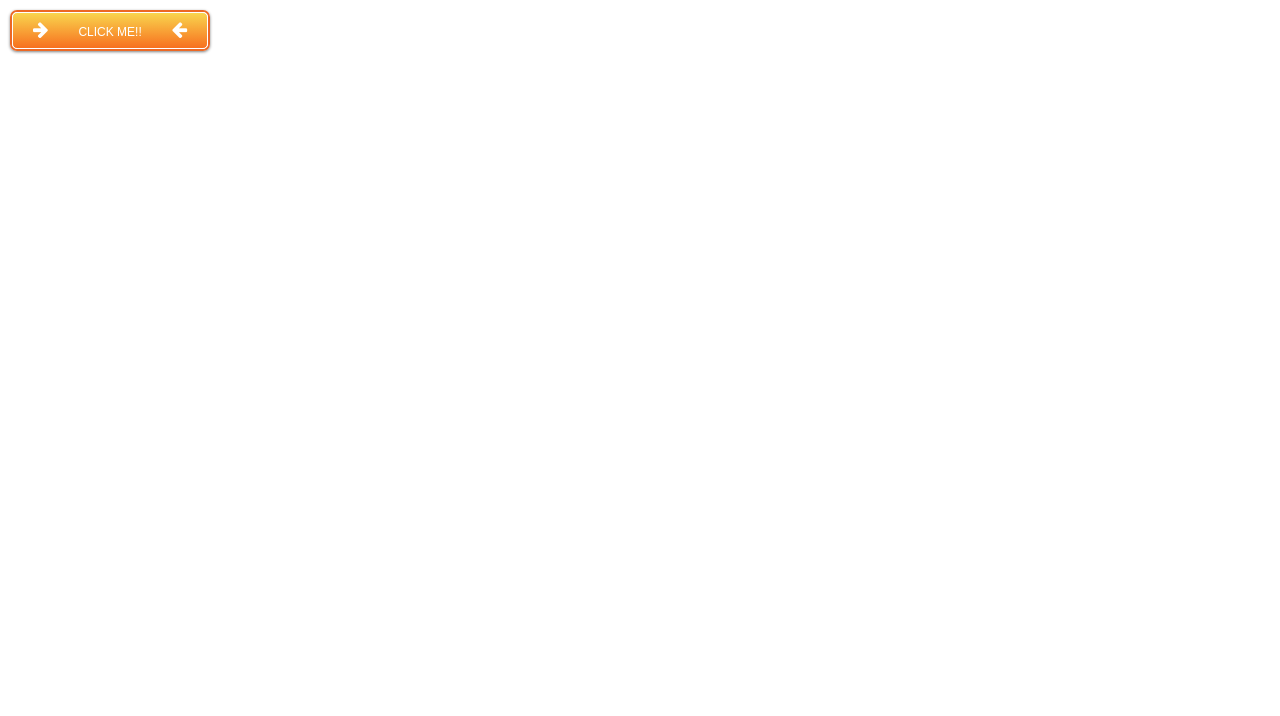
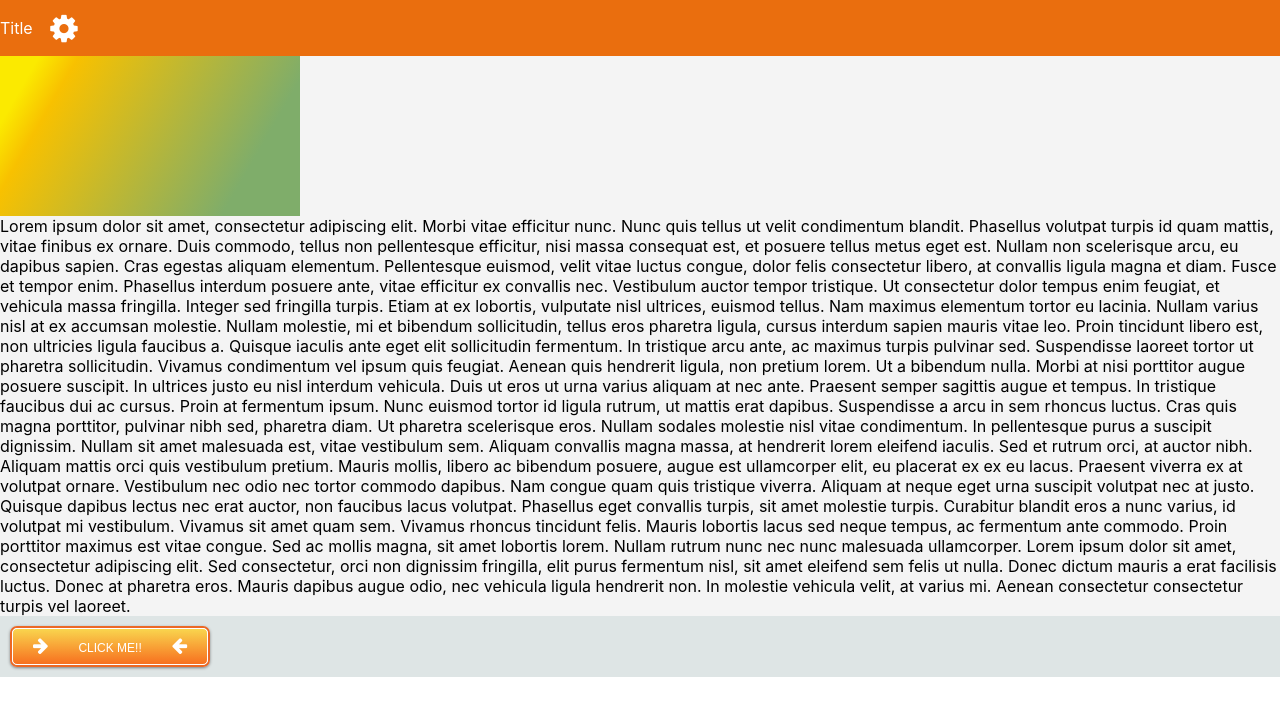
Before and after one commit to AlexSicoe/Frontend-test, a React (Create React App) app in the folder my-app/: page / in a window 1280 px wide. Shown: the top 716 px of the page. Built offline with nearby package versions, Linux system fonts and the light colour scheme.

Commit message:
setup page

```diff
--- a/my-app/src/App.tsx
+++ b/my-app/src/App.tsx
@@ -1,12 +1,11 @@
 import React, { Component } from 'react'
 
-import Button from './Button'
-
+import HomePage from './components/HomePage'
 class App extends Component {
   render() {
     return (
       <div>
-        <Button />
+        <HomePage />
       </div>
     )
   }
--- a/my-app/src/Button.css
+++ b/my-app/src/components/Button.css
@@ -37,13 +37,13 @@
   outline: 0;
 }
 
-.rightArrow {
+#rightArrow {
   position: relative;
   right: 30px;
   font-size: 18px;
 }
 
-.leftArrow {
+#leftArrow {
   position: relative;
   left: 30px;
   font-size: 18px;
--- a/my-app/src/Button.tsx
+++ b/my-app/src/components/Button.tsx
@@ -17,7 +17,7 @@ export default class Button extends Component<any, any> {
 
 function ArrowRight() {
   return (
-    <span className="rightArrow">
+    <span id="rightArrow">
       <div className="fa fa-arrow-right" />
     </span>
   )
@@ -25,7 +25,7 @@ function ArrowRight() {
 
 function ArrowLeft() {
   return (
-    <span className="leftArrow">
+    <span id="leftArrow">
       <div className="fa fa-arrow-left" />
     </span>
   )
--- /dev/null
+++ b/my-app/src/components/Footer.tsx
@@ -0,0 +1,10 @@
+import React from 'react'
+import Button from './Button';
+
+export default function Footer() {
+  return (
+    <footer>
+      <Button />
+    </footer>
+  )
+}
--- /dev/null
+++ b/my-app/src/components/Header.tsx
@@ -0,0 +1,17 @@
+import React from 'react'
+
+export default function Header() {
+  return (
+    <header>
+      Title <SettingsButton />
+    </header>
+  )
+}
+
+export function SettingsButton() {
+  return (
+    <span id="cog">
+      <div className="fa fa-cog" />
+    </span>
+  )
+}
--- /dev/null
+++ b/my-app/src/components/HomePage.css
@@ -0,0 +1,25 @@
+#homepage {
+  background-color: #F4F4F4
+}
+
+#sidebar {}
+
+#image {
+  background-image: linear-gradient(120deg, #FBEA00 10%, #F8C100 20%, #7FAD6A 80%);
+  width: 300px;
+  height: 160px;
+}
+
+.fa-cog {
+  transform: scale(2);
+  margin: 20px;
+}
+
+header {
+  background-color: #EA6E0E;
+  color: white;
+}
+
+footer {
+  background-color: #DEE5E5
+}
--- /dev/null
+++ b/my-app/src/components/HomePage.tsx
@@ -0,0 +1,19 @@
+import React, { Component } from 'react'
+import Footer from './Footer'
+import Header from './Header'
+import TextView from './Main'
+import Sidebar from './Sidebar'
+import './HomePage.css'
+
+export default class HomePage extends Component {
+  render() {
+    return (
+      <div id="homepage">
+        <Header />
+        <Sidebar />
+        <TextView />
+        <Footer />
+      </div>
+    )
+  }
+}
--- /dev/null
+++ b/my-app/src/components/Main.tsx
@@ -0,0 +1,13 @@
+import React from 'react'
+const TEXT = ` Lorem ipsum dolor sit amet, consectetur adipiscing elit. Morbi vitae efficitur nunc. Nunc quis tellus ut velit condimentum blandit. Phasellus volutpat turpis id quam mattis, vitae finibus ex ornare. Duis commodo, tellus non pellentesque efficitur, nisi massa consequat est, et posuere tellus metus eget est. Nullam non scelerisque arcu, eu dapibus sapien. Cras egestas aliquam elementum. Pellentesque euismod, velit vitae luctus congue, dolor felis consectetur libero, at convallis ligula magna et diam. Fusce et tempor enim. Phasellus interdum posuere ante, vitae efficitur ex convallis nec. Vestibulum auctor tempor tristique. Ut consectetur dolor tempus enim feugiat, et vehicula massa fringilla. Integer sed fringilla turpis. Etiam at ex lobortis, vulputate nisl ultrices, euismod tellus. Nam maximus elementum tortor eu lacinia. Nullam varius nisl at ex accumsan molestie. Nullam molestie, mi et bibendum sollicitudin, tellus eros pharetra ligula, cursus interdum sapien mauris vitae leo.
+
+Proin tincidunt libero est, non ultricies ligula faucibus a. Quisque iaculis ante eget elit sollicitudin fermentum. In tristique arcu ante, ac maximus turpis pulvinar sed. Suspendisse laoreet tortor ut pharetra sollicitudin. Vivamus condimentum vel ipsum quis feugiat. Aenean quis hendrerit ligula, non pretium lorem. Ut a bibendum nulla. Morbi at nisi porttitor augue posuere suscipit. In ultrices justo eu nisl interdum vehicula. Duis ut eros ut urna varius aliquam at nec ante. Praesent semper sagittis augue et tempus. In tristique faucibus dui ac cursus.
+
+Proin at fermentum ipsum. Nunc euismod tortor id ligula rutrum, ut mattis erat dapibus. Suspendisse a arcu in sem rhoncus luctus. Cras quis magna porttitor, pulvinar nibh sed, pharetra diam. Ut pharetra scelerisque eros. Nullam sodales molestie nisl vitae condimentum. In pellentesque purus a suscipit dignissim.
+
+Nullam sit amet malesuada est, vitae vestibulum sem. Aliquam convallis magna massa, at hendrerit lorem eleifend iaculis. Sed et rutrum orci, at auctor nibh. Aliquam mattis orci quis vestibulum pretium. Mauris mollis, libero ac bibendum posuere, augue est ullamcorper elit, eu placerat ex ex eu lacus. Praesent viverra ex at volutpat ornare. Vestibulum nec odio nec tortor commodo dapibus. Nam congue quam quis tristique viverra. Aliquam at neque eget urna suscipit volutpat nec at justo. Quisque dapibus lectus nec erat auctor, non faucibus lacus volutpat. Phasellus eget convallis turpis, sit amet molestie turpis. Curabitur blandit eros a nunc varius, id volutpat mi vestibulum. Vivamus sit amet quam sem. Vivamus rhoncus tincidunt felis. Mauris lobortis lacus sed neque tempus, ac fermentum ante commodo.
+
+Proin porttitor maximus est vitae congue. Sed ac mollis magna, sit amet lobortis lorem. Nullam rutrum nunc nec nunc malesuada ullamcorper. Lorem ipsum dolor sit amet, consectetur adipiscing elit. Sed consectetur, orci non dignissim fringilla, elit purus fermentum nisl, sit amet eleifend sem felis ut nulla. Donec dictum mauris a erat facilisis luctus. Donec at pharetra eros. Mauris dapibus augue odio, nec vehicula ligula hendrerit non. In molestie vehicula velit, at varius mi. Aenean consectetur consectetur turpis vel laoreet.`
+export default function TextView() {
+  return <main>{TEXT}</main>
+}
--- /dev/null
+++ b/my-app/src/components/Sidebar.tsx
@@ -0,0 +1,13 @@
+import React from 'react'
+
+export default function Sidebar() {
+  return (
+    <div id="sidebar">
+      <Image />
+    </div>
+  )
+}
+
+export function Image() {
+  return <div id="image" />
+}
```
